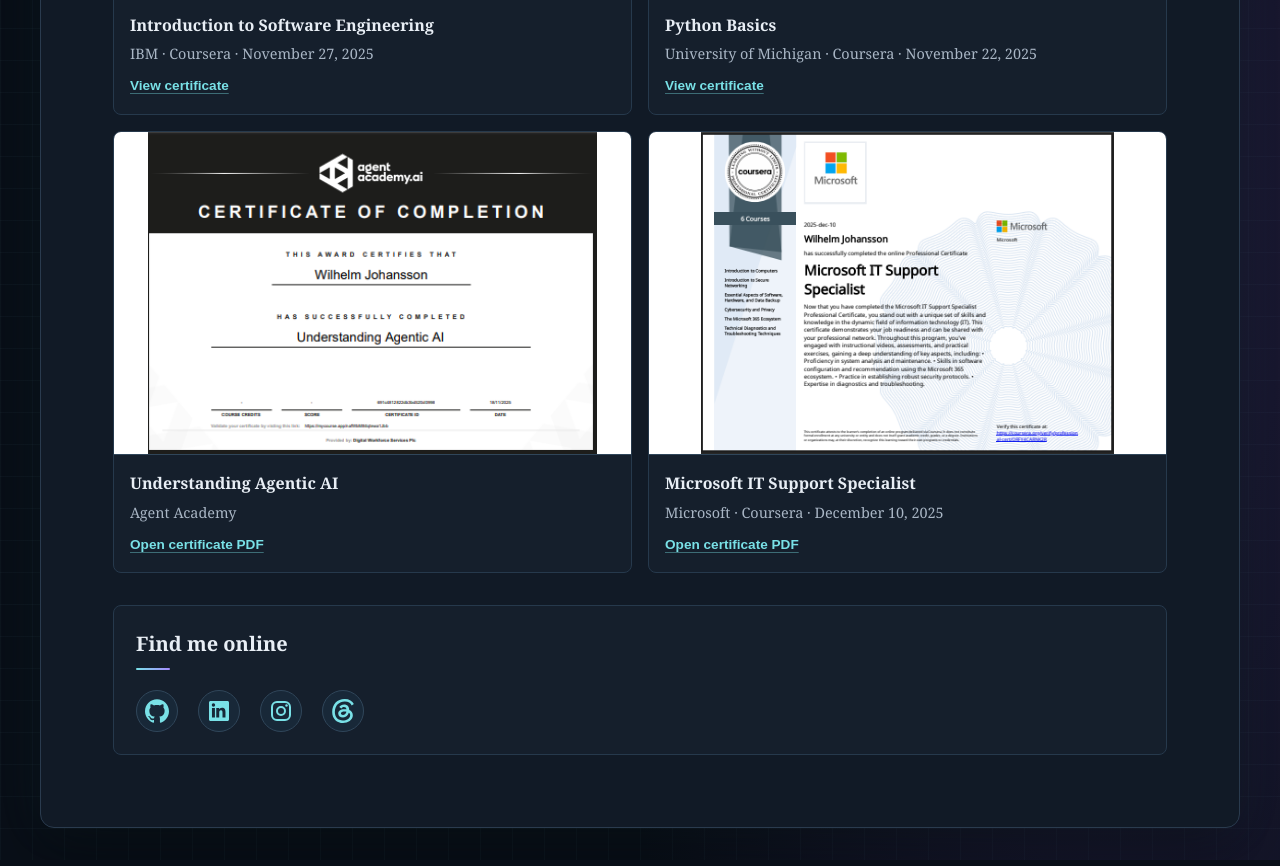
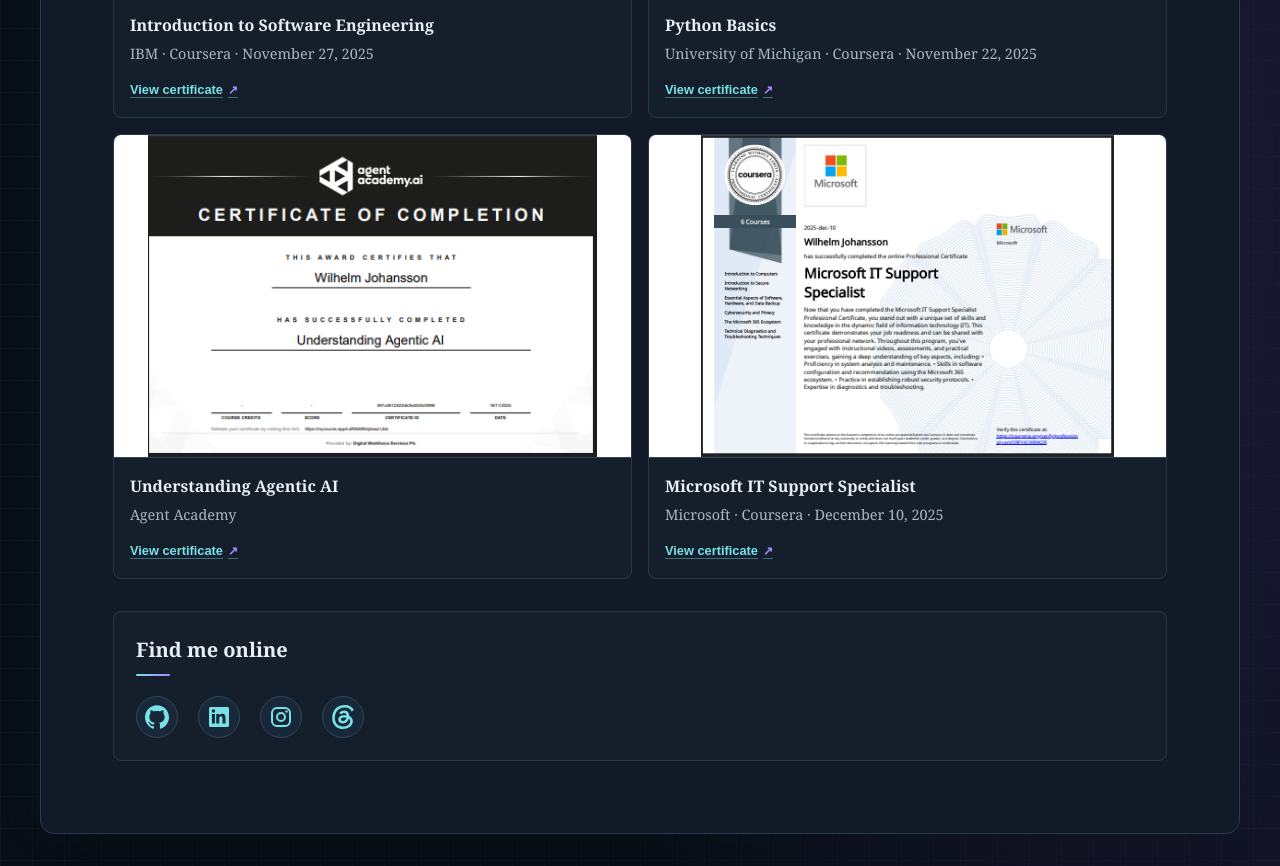
Before and after one commit to wjohansson94/portfolio, a plain HTML site: page index.html in a window 1280 px wide. Shown: the part 2788-3654 px from the top of the page. Drawn offline with Linux system fonts and the light colour scheme.

Commit message:
Add files via upload

```diff
--- a/index.html
+++ b/index.html
@@ -270,12 +270,13 @@
               <div class="certificate-copy">
                 <h3>Introduction to Software Engineering</h3>
                 <p>IBM · Coursera · November 27, 2025</p>
+                <div class="project-links">
                   <a
-                  class="certificate-link"
                     href="certificates/ibm-software-engineering.jpeg"
                     target="_blank"
                     rel="noreferrer"
                   >View certificate</a>
+                </div>
               </div>
             </article>
 
@@ -297,12 +298,13 @@
               <div class="certificate-copy">
                 <h3>Python Basics</h3>
                 <p>University of Michigan · Coursera · November 22, 2025</p>
+                <div class="project-links">
                   <a
-                  class="certificate-link"
                     href="certificates/michigan-python-basics.jpeg"
                     target="_blank"
                     rel="noreferrer"
                   >View certificate</a>
+                </div>
               </div>
             </article>
 
@@ -324,12 +326,13 @@
               <div class="certificate-copy">
                 <h3>Understanding Agentic AI</h3>
                 <p>Agent Academy</p>
+                <div class="project-links">
                   <a
-                  class="certificate-link"
                     href="certificates/agentic-ai-cert.pdf"
                     target="_blank"
                     rel="noreferrer"
-                >Open certificate PDF</a>
+                  >View certificate</a>
+                </div>
               </div>
             </article>
 
@@ -351,12 +354,13 @@
               <div class="certificate-copy">
                 <h3>Microsoft IT Support Specialist</h3>
                 <p>Microsoft · Coursera · December 10, 2025</p>
+                <div class="project-links">
                   <a
-                  class="certificate-link"
                     href="certificates/microsoft-cert.pdf"
                     target="_blank"
                     rel="noreferrer"
-                >Open certificate PDF</a>
+                  >View certificate</a>
+                </div>
               </div>
             </article>
           </div>
--- a/style.css
+++ b/style.css
@@ -397,10 +397,6 @@ h2::after {
   outline-offset: -4px;
 }
 
-.certificate-pdf-preview {
-  background: #202a36;
-}
-
 .certificate-copy {
   padding: 16px;
 }
@@ -414,23 +410,6 @@ h2::after {
   margin: 0;
   color: var(--muted);
   font-size: 0.9rem;
-}
-
-.certificate-link {
-  display: inline-flex;
-  margin-top: 10px;
-  color: var(--accent-dark);
-  font-family: Arial, sans-serif;
-  font-size: 0.85rem;
-  font-weight: bold;
-  text-decoration: underline;
-  text-decoration-color: rgba(121, 225, 231, 0.4);
-  text-underline-offset: 3px;
-}
-
-.certificate-link:hover {
-  color: #b4f4f5;
-  text-decoration-color: currentColor;
 }
 
 @media (max-width: 560px) {
```
Lines whose indentation alone changed are shown as unchanged.
